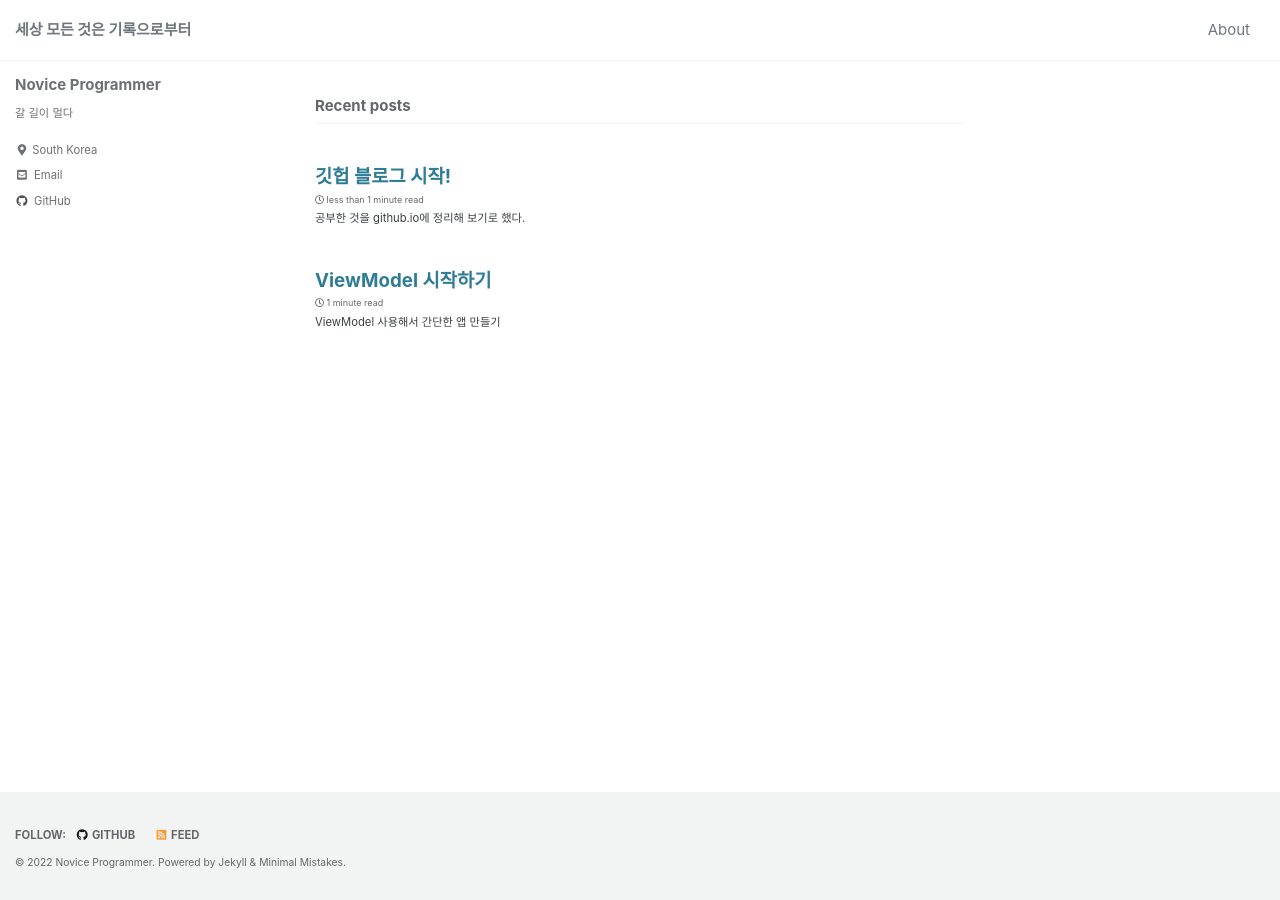
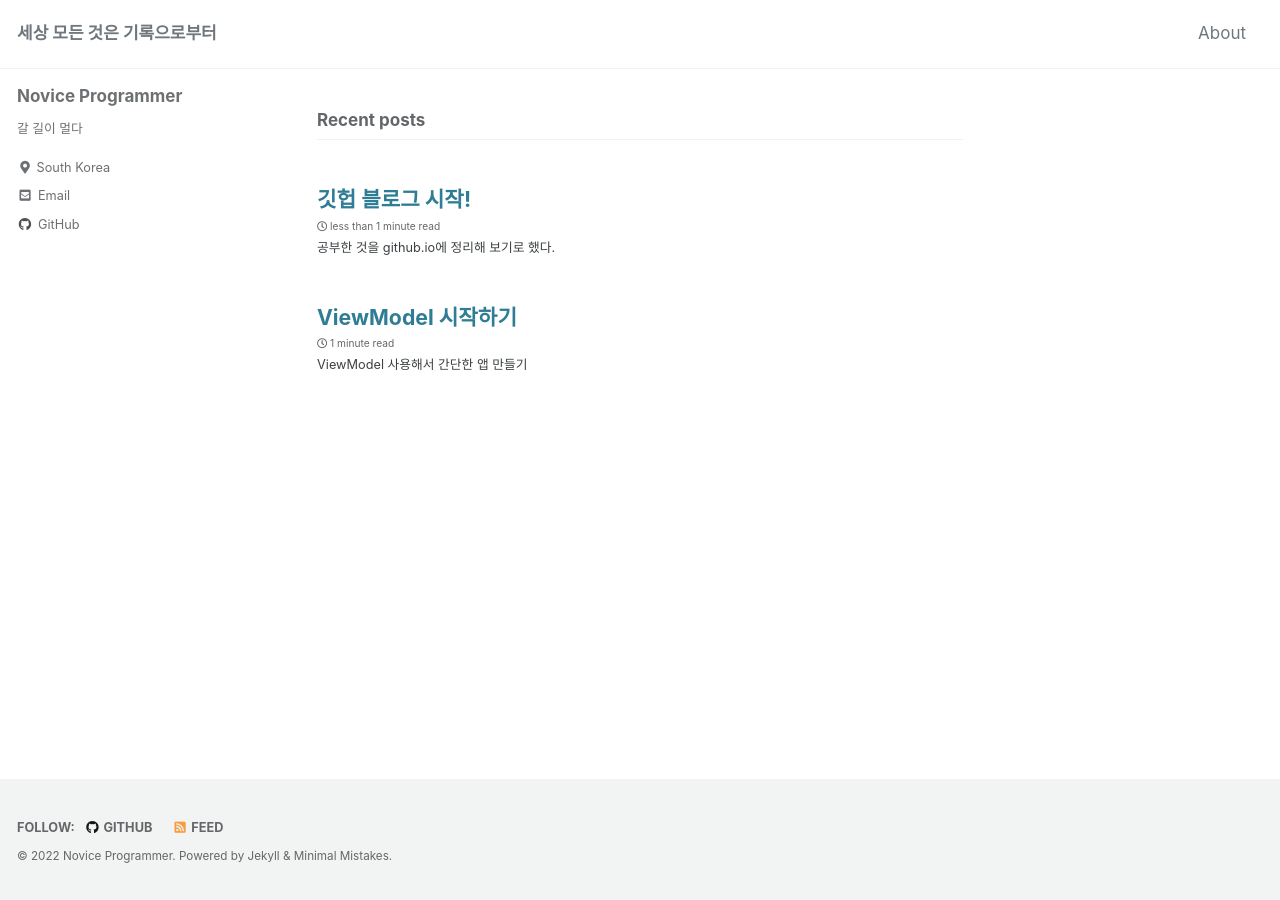
Before and after one commit to JuTaK97/JuTaK97.github.io, a Jekyll site: the page built from index.html, in a window 1280 px wide. Built offline with Jekyll 4.4.1, drawn with Linux system fonts in a browser that asks for light colours; cached includes are drawn as plain includes; the list of posts is cut into pages by our own code.

Commit message:
Update _reset.scss

```diff
--- a/_sass/minimal-mistakes/_reset.scss
+++ b/_sass/minimal-mistakes/_reset.scss
@@ -8,18 +8,18 @@ html {
   /* apply a natural box layout model to all elements */
   box-sizing: border-box;
   background-color: $background-color;
-  font-size: 13px;
+  font-size: 15px;
 
   @include breakpoint($medium) {
-    font-size: 11px;
+    font-size: 13px;
   }
 
   @include breakpoint($large) {
-    font-size: 13px;
+    font-size: 15px;
   }
 
   @include breakpoint($x-large) {
-    font-size: 15px;
+    font-size: 17px;
   }
 
   -webkit-text-size-adjust: 100%;
```
